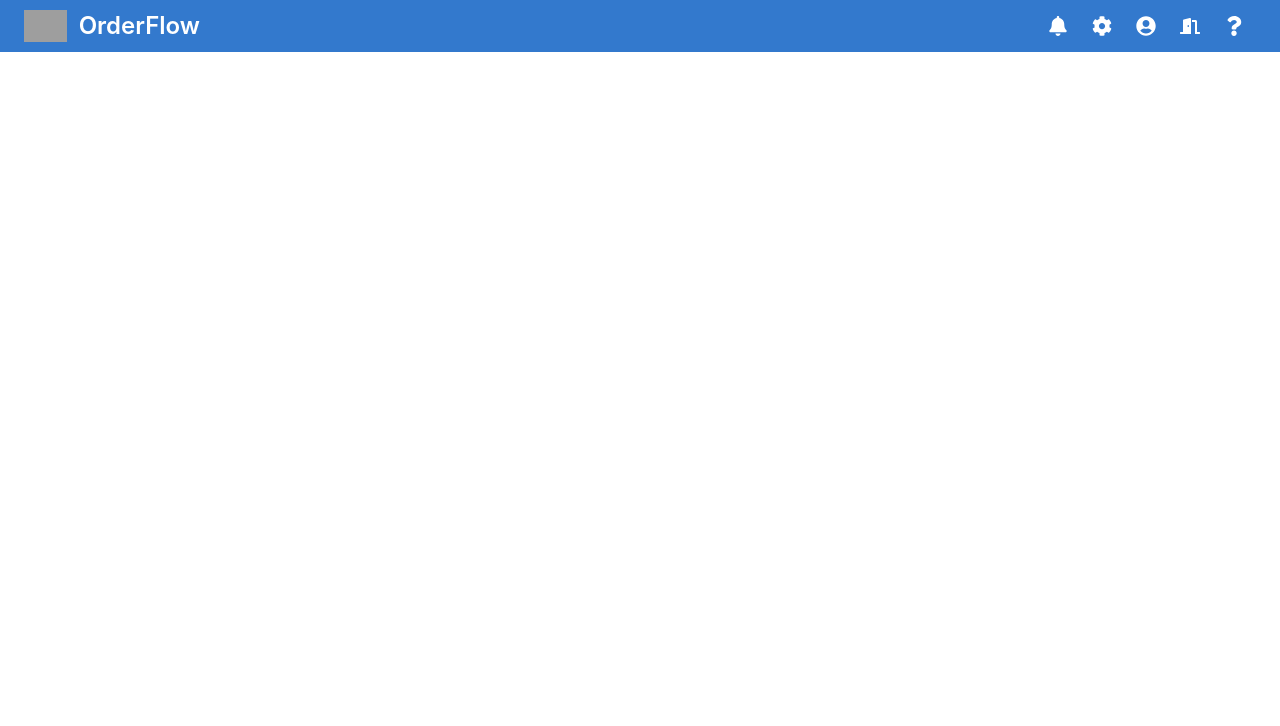
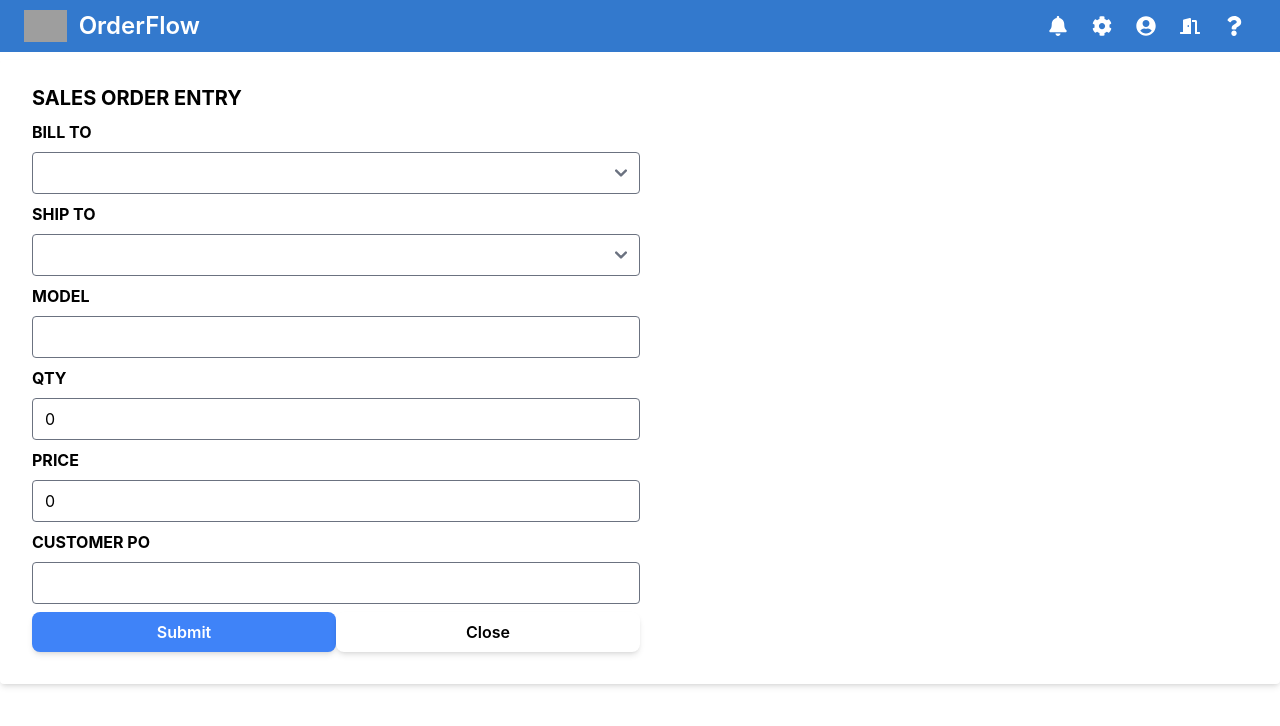
Before and after one commit to jcho-project/orderflow, a React (Create React App) app: page /create-inventory in a window 1280 px wide. Before the commit this address had no page. Shown: the top 726 px of the page. Built offline with nearby package versions, Linux system fonts and the light colour scheme; grey boxes are pictures that could not be loaded.

Commit message:
create CreateInventory Form in components and CreateInventory in pages // change CreateOrder route to create-order and update necessary changes in App.js // require check on initial template for CreateInventoryForm

```diff
--- a/src/App.js
+++ b/src/App.js
@@ -1,7 +1,8 @@
 import { Route, Routes } from 'react-router-dom';
 
+import CreateInventoryForm from './components/inventory/CreateInventoryForm';
 import Navbar from './components/layout/Navbar';
-import CreateForm from './components/orders/CreateForm';
+import CreateOrderForm from './components/orders/CreateOrderForm';
 import EditForm from './components/orders/EditForm';
 import PrivateRoute from './components/PrivateRoute';
 import { OrderProvider } from './context/OrderContext';
@@ -23,7 +24,8 @@ function App() {
         <Route exact path="/orders" element={<PrivateRoute />}>
           <Route exact path="/orders" element={<Orders />} />
         </Route>
-        <Route exact path="/create" element={<CreateForm />} />
+        <Route exact path="/create-order" element={<CreateOrderForm />} />
+        <Route exact path="/create-inventory" element={<CreateInventoryForm />} />
         <Route exact path="/edit" element={<PrivateRoute />}>
           <Route exact path="/edit" element={<EditForm />} />
         </Route>
--- /dev/null
+++ b/src/components/inventory/CreateInventoryForm.jsx
@@ -0,0 +1,104 @@
+import { collection, doc, setDoc } from "firebase/firestore"
+import { useState } from 'react';
+import { useNavigate } from 'react-router-dom';
+
+import { db } from "../../config/firebase"
+import PrimaryButton from "../shared/PrimaryButton";
+import SecondaryButton from "../shared/SecondaryButton";
+
+function CreateInventoryForm() {
+  const navigate = useNavigate();
+
+  const initialValues = {
+    'bill-to': '',
+    'ship-to': '',
+    model: '',
+    quantity: 0,
+    price: 0,
+    order_status: 'Booked',
+    line_status: 'Booked',
+    customer_po: '',
+  };
+
+  const [values, setValues] = useState(initialValues);
+
+  async function handleSubmit(e) {
+    e.preventDefault();
+
+    const newDocRef = doc(collection(db, "orders"))
+
+    values.id = newDocRef.id
+
+    await setDoc(newDocRef, values)
+
+    navigate('/orders')
+  };
+
+  const handleInputChange = (e) => {
+    e.preventDefault();
+    // const name = e.target.name
+    // const value = e.target.value
+
+    const { name, value } = e.target;
+
+    setValues({
+      ...values,
+      [name]: value,
+    });
+  };
+
+  return (
+    <>
+      <div className="w-full bg-white shadow-md rounded px-8 pt-6 pb-8 mb-4 my-2">
+        <h2 className="uppercase text-grey-darker text-xl font-bold mb-2">Sales Order Entry</h2>
+        <form onSubmit={handleSubmit} className="flex flex-col">
+          <h4 className="uppercase font-bold">Bill To</h4>
+          <select className="w-1/2 appearance-none bg-grey-lighter border border-grey-lighter text-grey-darker rounded my-2" name="bill-to" value={values['bill-to']} onChange={handleInputChange}>
+            <option value=""></option>
+            <option value="MSH">MSH</option>
+            <option value="Saturn">Saturn</option>
+            <option value="OTTO">OTTO</option>
+          </select>
+
+          <h4 className="uppercase font-bold">Ship To</h4>
+          <select className="w-1/2 appearance-none bg-grey-lighter border border-grey-lighter text-grey-darker rounded my-2" name="ship-to" value={values['ship-to']} onChange={handleInputChange}>
+            <option value=""></option>
+            <option value="New York">New York</option>
+            <option value="Boston">Boston</option>
+            <option value="Los Angeles">Los Angeles</option>
+          </select>
+
+          <h4 className="uppercase font-bold">Model</h4>
+          <input className="w-1/2 appearance-none bg-grey-lighter border border-grey-lighter text-grey-darker rounded my-2" type="text" value={values['model']} name="model" onChange={handleInputChange} />
+
+          <h4 className="uppercase font-bold">Qty</h4>
+          <input
+            className="w-1/2 appearance-none bg-grey-lighter border border-grey-lighter text-grey-darker rounded my-2"
+            type="number"
+            value={values['quantity']}
+            name="quantity"
+            onChange={handleInputChange}
+          />
+
+          <h4 className="uppercase font-bold">Price</h4>
+          <input className="w-1/2 appearance-none bg-grey-lighter border border-grey-lighter text-grey-darker rounded my-2" type="number" value={values['price']} name="price" onChange={handleInputChange} />
+
+          <h4 className="uppercase font-bold">Customer PO</h4>
+          <input
+            className="w-1/2 appearance-none bg-grey-lighter border border-grey-lighter text-grey-darker rounded my-2"
+            type="text"
+            value={values['customer_po']}
+            name="customer_po"
+            onChange={handleInputChange}
+          />
+          <div className="flex">
+            <PrimaryButton customClass="w-1/4" type={"submit"}>Submit</PrimaryButton>
+            <SecondaryButton customClass="w-1/4" type={"button"}>Close</SecondaryButton>
+          </div>
+        </form>
+      </div>
+    </>
+  );
+}
+
+export default CreateInventoryForm;
--- a/src/components/inventory/InventoryList.jsx
+++ b/src/components/inventory/InventoryList.jsx
@@ -1,4 +1,5 @@
 import { useContext, useEffect } from 'react'
+import { useNavigate } from 'react-router-dom'
 
 import OrderContext from '../../context/OrderContext'
 import InventoryItem from "./InventoryItem";
@@ -6,9 +7,12 @@ import InventoryItem from "./InventoryItem";
 function InventoryList() {
   const { orderList, inventoryList, getOrders, getInventory, isChecked } = useContext(OrderContext)
 
+  const navigate = useNavigate()
+
   useEffect(() => {
     getInventory()
   }, [])
+
 
   const columns = [
     { accessor: 'id', label: 'id' },
@@ -49,7 +53,7 @@ function InventoryList() {
           {/* Searchbar / Icons / Add Order */}
           <div className="sm:flex">
             <div className="flex items-center ml-auto space-x-2 sm:space-x-3">
-              <button type="button" data-modal-toggle="add-user-modal" className="inline-flex items-center justify-center w-1/2 px-3 py-2 text-sm font-medium text-center text-white rounded-lg bg-primary-700 hover:bg-primary-800 focus:ring-4 focus:ring-primary-300 sm:w-auto dark:bg-primary-600 dark:hover:bg-primary-700 dark:focus:ring-primary-800">
+              <button onClick={() => navigate("/create-inventory")} type="button" data-modal-toggle="add-user-modal" className="inline-flex items-center justify-center w-1/2 px-3 py-2 text-sm font-medium text-center text-white rounded-lg bg-primary-700 hover:bg-primary-800 focus:ring-4 focus:ring-primary-300 sm:w-auto dark:bg-primary-600 dark:hover:bg-primary-700 dark:focus:ring-primary-800">
                 <svg className="w-5 h-5 mr-2 -ml-1" fill="currentColor" viewBox="0 0 20 20" xmlns="http://www.w3.org/2000/svg"><path fillRule="evenodd" d="M10 5a1 1 0 011 1v3h3a1 1 0 110 2h-3v3a1 1 0 11-2 0v-3H6a1 1 0 110-2h3V6a1 1 0 011-1z" clipRule="evenodd"></path></svg>
                 Add Inventory
               </button>
--- a/src/components/orders/CreateForm.jsx
+++ b/src/components/orders/CreateOrderForm.jsx
@@ -6,7 +6,7 @@ import { db } from "../../config/firebase"
 import PrimaryButton from "../shared/PrimaryButton";
 import SecondaryButton from "../shared/SecondaryButton";
 
-function CreateForm() {
+function CreateOrderForm() {
   const navigate = useNavigate();
 
   const initialValues = {
@@ -101,4 +101,4 @@ function CreateForm() {
   );
 }
 
-export default CreateForm;
+export default CreateOrderForm;
--- a/src/components/orders/OrderList.jsx
+++ b/src/components/orders/OrderList.jsx
@@ -10,7 +10,7 @@ import OrderItem from './OrderItem'
 function OrderList() {
   const { orderList, getOrders, isChecked } = useContext(OrderContext)
 
-  const navigate = useNavigate();
+  const navigate = useNavigate()
 
   useEffect(() => {
     getOrders()
@@ -78,7 +78,7 @@ function OrderList() {
             <div className="sm:flex">
                 <OrderInput />
                 <div className="flex items-center ml-auto space-x-2 sm:space-x-3">
-                    <button onClick={() => navigate("/create")} type="button" data-modal-toggle="add-user-modal" className="inline-flex items-center justify-center w-1/2 px-3 py-2 text-sm font-medium text-center text-white rounded-lg bg-primary-700 hover:bg-primary-800 focus:ring-4 focus:ring-primary-300 sm:w-auto dark:bg-primary-600 dark:hover:bg-primary-700 dark:focus:ring-primary-800">
+                    <button onClick={() => navigate("/create-order")} type="button" data-modal-toggle="add-user-modal" className="inline-flex items-center justify-center w-1/2 px-3 py-2 text-sm font-medium text-center text-white rounded-lg bg-primary-700 hover:bg-primary-800 focus:ring-4 focus:ring-primary-300 sm:w-auto dark:bg-primary-600 dark:hover:bg-primary-700 dark:focus:ring-primary-800">
                         <svg className="w-5 h-5 mr-2 -ml-1" fill="currentColor" viewBox="0 0 20 20" xmlns="http://www.w3.org/2000/svg"><path fillRule="evenodd" d="M10 5a1 1 0 011 1v3h3a1 1 0 110 2h-3v3a1 1 0 11-2 0v-3H6a1 1 0 110-2h3V6a1 1 0 011-1z" clipRule="evenodd"></path></svg>
                         Add Order
                     </button>
--- /dev/null
+++ b/src/pages/CreateInventory.jsx
@@ -0,0 +1,7 @@
+import CreateInventoryForm from '../components/inventory/CreateInventoryForm'
+
+function CreateInventory() {
+  return <CreateInventoryForm />;
+}
+
+export default CreateInventory;
--- a/src/pages/CreateOrder.jsx
+++ b/src/pages/CreateOrder.jsx
@@ -1,7 +1,7 @@
-import CreateForm from '../components/orders/CreateForm';
+import CreateOrderForm from '../components/orders/CreateOrderForm';
 
 function CreateOrder() {
-  return <CreateForm />;
+  return <CreateOrderForm />;
 }
 
 export default CreateOrder;
```
